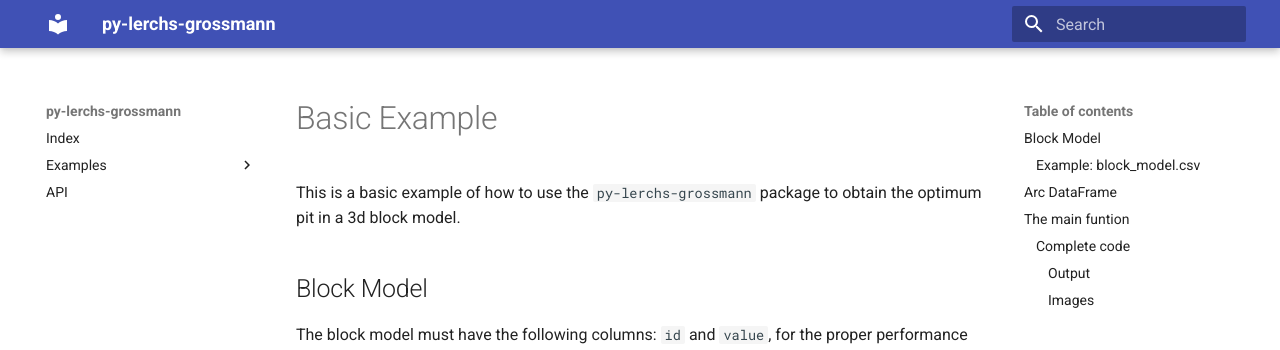
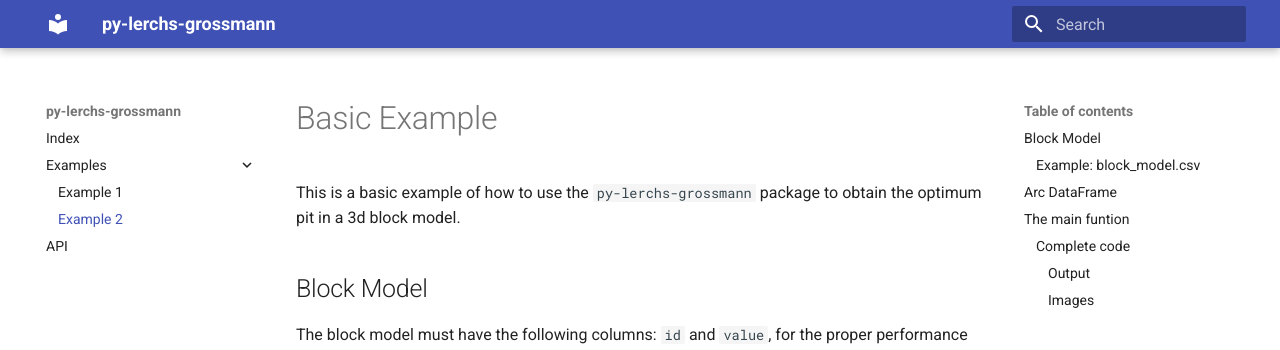
Before and after one commit to Mau-Aravena/py-lerchs-grossmann, an MkDocs documentation site: the page built from docs/Examples/Example3.md, in a window 1280 px wide. Shown: the top 350 px of the page. Built offline with MkDocs 1.6.1 and Material for MkDocs 9.7.7, drawn with Linux system fonts in a browser that asks for light colours.

Commit message:
change in mkdocs.yml to add the example 3 to gh-pages

```diff
--- a/mkdocs.yml
+++ b/mkdocs.yml
@@ -6,6 +6,7 @@ nav:
   - Index: index.md
   - Examples:
       - Example 1: Examples/Example1.md
+      - Example 2: Examples/Example3.md
   - API: api.md
 
 plugins:
```
